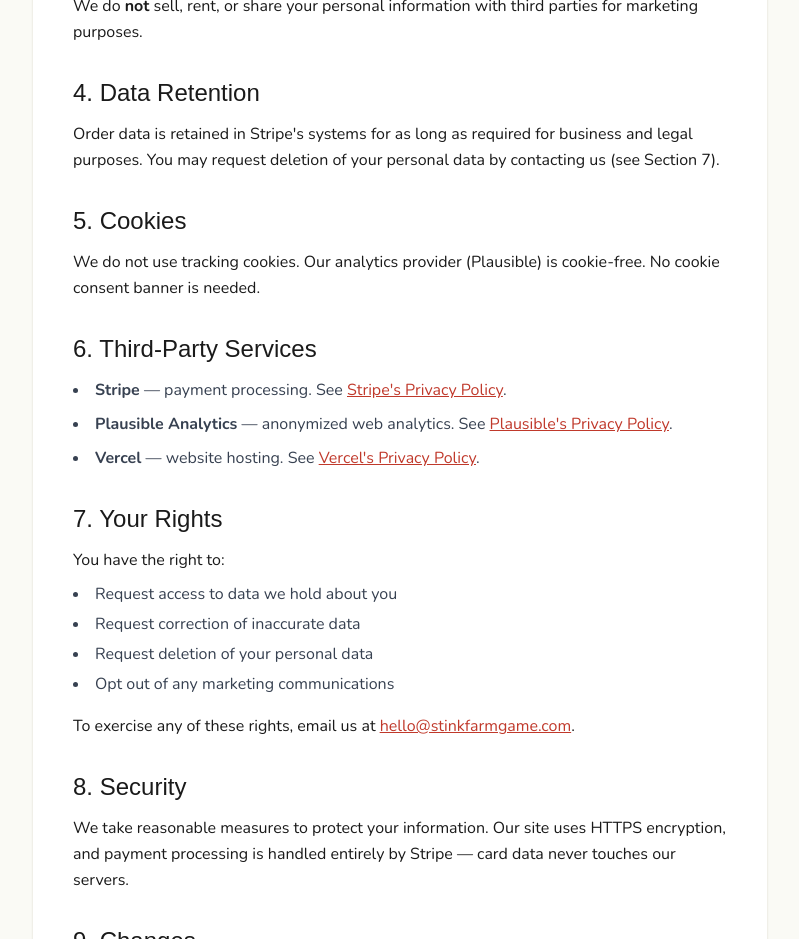
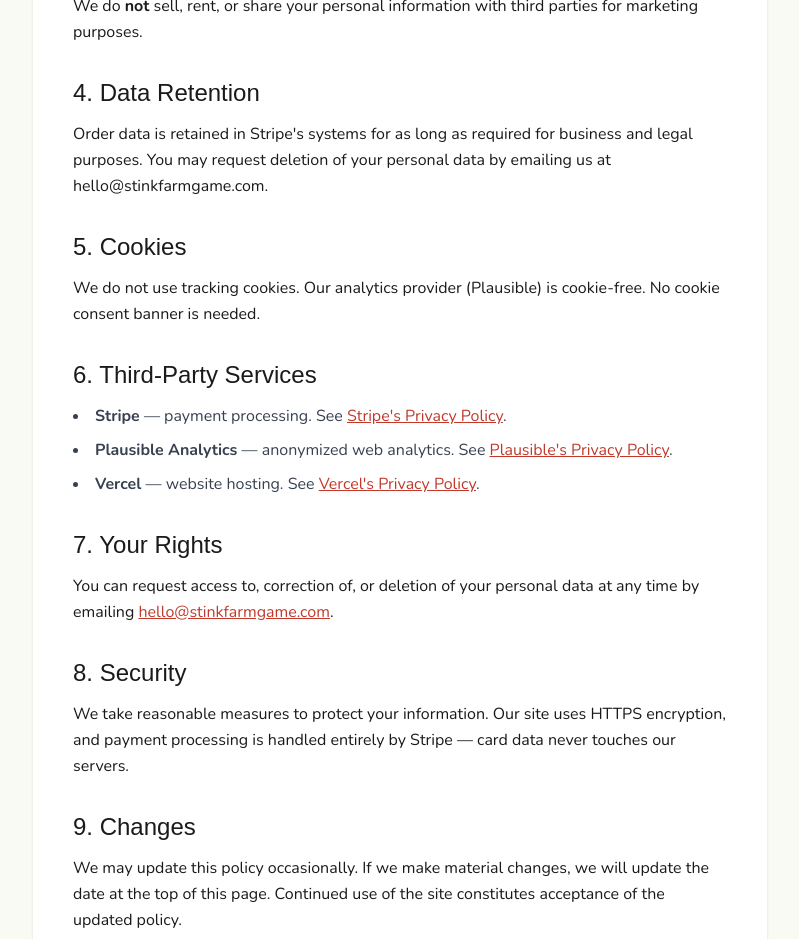
Before and after one commit to MikeOclaw/stink-farm-website, a Next.js app: page /privacy in a window 1280 px wide. Shown: the part 1120-2059 px from the top of the page, without its empty margins (240-1039 px from the left). Built offline with nearby package versions, Linux system fonts and the light colour scheme; no server answers; a web font is replaced by a local one.

Commit message:
Privacy: simplify Your Rights section to one sentence, remove Section 7 cross-reference

```diff
--- a/app/privacy/page.tsx
+++ b/app/privacy/page.tsx
@@ -71,7 +71,7 @@
             <p>
               Order data is retained in Stripe&apos;s systems for as long as required for
               business and legal purposes. You may request deletion of your personal data by
-              contacting us (see Section 7).
+              emailing us at hello@stinkfarmgame.com.
             </p>
           </section>
 
@@ -129,15 +129,8 @@
 
           <section>
             <h2 className="font-headline text-2xl text-near-black mb-3">7. Your Rights</h2>
-            <p>You have the right to:</p>
-            <ul className="list-disc list-inside space-y-1 text-gray-700 mt-2">
-              <li>Request access to data we hold about you</li>
-              <li>Request correction of inaccurate data</li>
-              <li>Request deletion of your personal data</li>
-              <li>Opt out of any marketing communications</li>
-            </ul>
-            <p className="mt-4">
-              To exercise any of these rights, email us at{' '}
+            <p>
+              You can request access to, correction of, or deletion of your personal data at any time by emailing{' '}
               <a
                 href="mailto:hello@stinkfarmgame.com"
                 className="text-barn-red underline"
```
